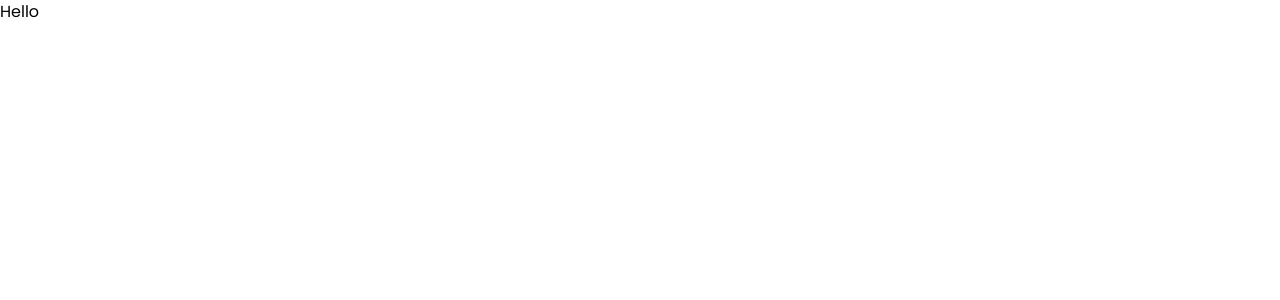
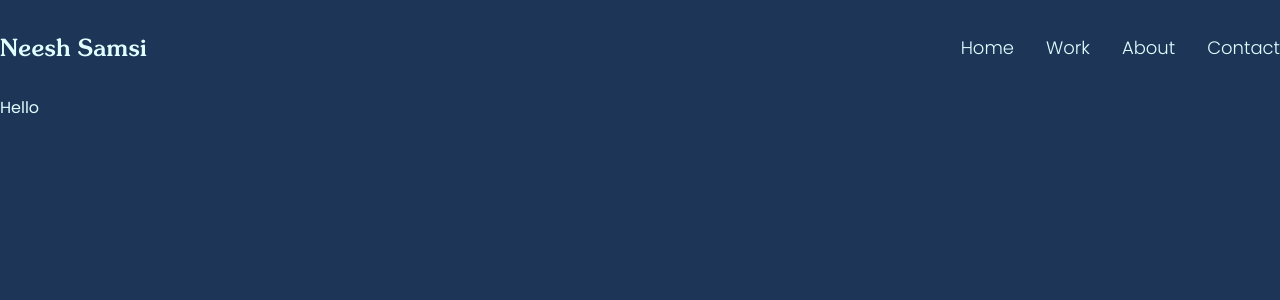
Before and after one commit to NeeshSamsi/neeshsamsi.com, a Next.js app: page / in a window 1280 px wide. Shown: the top 300 px of the page. Built offline with nearby package versions, Linux system fonts and the light colour scheme.

Commit message:
feat: Add nav, configure fonts

```diff
--- a/src/app/layout.tsx
+++ b/src/app/layout.tsx
@@ -1,8 +1,36 @@
-import './globals.css'
+import "./globals.css";
 // import type { Metadata } from 'next'
-import { Poppins } from 'next/font/google'
+import { Poppins } from "next/font/google";
+import localFont from "next/font/local";
 
-const poppins = Poppins({ subsets: ["latin"], weight: ["300", "400", "500"]  })
+import Navbar from "@/components/Navbar";
+
+const poppins = Poppins({
+  subsets: ["latin"],
+  weight: ["300", "400", "500"],
+  variable: "--font-poppins",
+});
+
+const sunset = localFont({
+  src: [
+    {
+      path: "../assets/fonts/sunset-serial-light.woff2",
+      weight: "300",
+      style: "normal",
+    },
+    {
+      path: "../assets/fonts/sunset-serial-regular.woff2",
+      weight: "400",
+      style: "normal",
+    },
+    {
+      path: "../assets/fonts/sunset-serial-medium.woff2",
+      weight: "500",
+      style: "normal",
+    },
+  ],
+  variable: "--font-sunset",
+});
 
 // export const metadata: Metadata = {
 //   title: 'Create Next App',
@@ -12,11 +40,16 @@ const poppins = Poppins({ subsets: ["latin"], weight: ["300", "400", "500"]  })
 export default function RootLayout({
   children,
 }: {
-  children: React.ReactNode
+  children: React.ReactNode;
 }) {
   return (
     <html lang="en">
-      <body className={poppins.className}>{children}</body>
+      <body
+        className={`${poppins.variable} ${sunset.variable} mx-auto max-w-screen-xl bg-dark font-sans text-light`}
+      >
+        <Navbar />
+        {children}
+      </body>
     </html>
-  )
+  );
 }
--- /dev/null
+++ b/src/components/Navbar.tsx
@@ -0,0 +1,26 @@
+import Link from "next/link";
+
+export default function Navbar() {
+  return (
+    <nav className="flex items-center justify-between py-8 text-lg">
+      <Link href="/" className="font-serif text-2xl font-medium">
+        Neesh Samsi
+      </Link>
+
+      <ul className="flex items-center justify-between gap-8 font-light">
+        <li>
+          <Link href="/">Home</Link>
+        </li>
+        <li>
+          <Link href="/work">Work</Link>
+        </li>
+        <li>
+          <Link href="/about">About</Link>
+        </li>
+        <li>
+          <Link href="/contact">Contact</Link>
+        </li>
+      </ul>
+    </nav>
+  );
+}
--- a/tailwind.config.ts
+++ b/tailwind.config.ts
@@ -1,12 +1,17 @@
-import type { Config } from 'tailwindcss'
+import type { Config } from "tailwindcss";
+import defaultTheme from "tailwindcss/defaultTheme";
 
-const config: Config = {
+export default {
   content: [
-    './src/pages/**/*.{js,ts,jsx,tsx,mdx}',
-    './src/components/**/*.{js,ts,jsx,tsx,mdx}',
-    './src/app/**/*.{js,ts,jsx,tsx,mdx}',
+    "./src/pages/**/*.{js,ts,jsx,tsx,mdx}",
+    "./src/components/**/*.{js,ts,jsx,tsx,mdx}",
+    "./src/app/**/*.{js,ts,jsx,tsx,mdx}",
   ],
   theme: {
+    fontFamily: {
+      sans: ["var(--font-poppins)", ...defaultTheme.fontFamily.sans],
+      serif: ["var(--font-sunset)", ...defaultTheme.fontFamily.serif],
+    },
     extend: {
       colors: {
         dark: "#1D3557",
@@ -14,9 +19,8 @@ const config: Config = {
         lighter: "#B8E0E1",
         brand: "#F4A430",
         accent: "#25BBC5",
-      }
+      },
     },
   },
   plugins: [],
-}
-export default config
+} satisfies Config;
```
